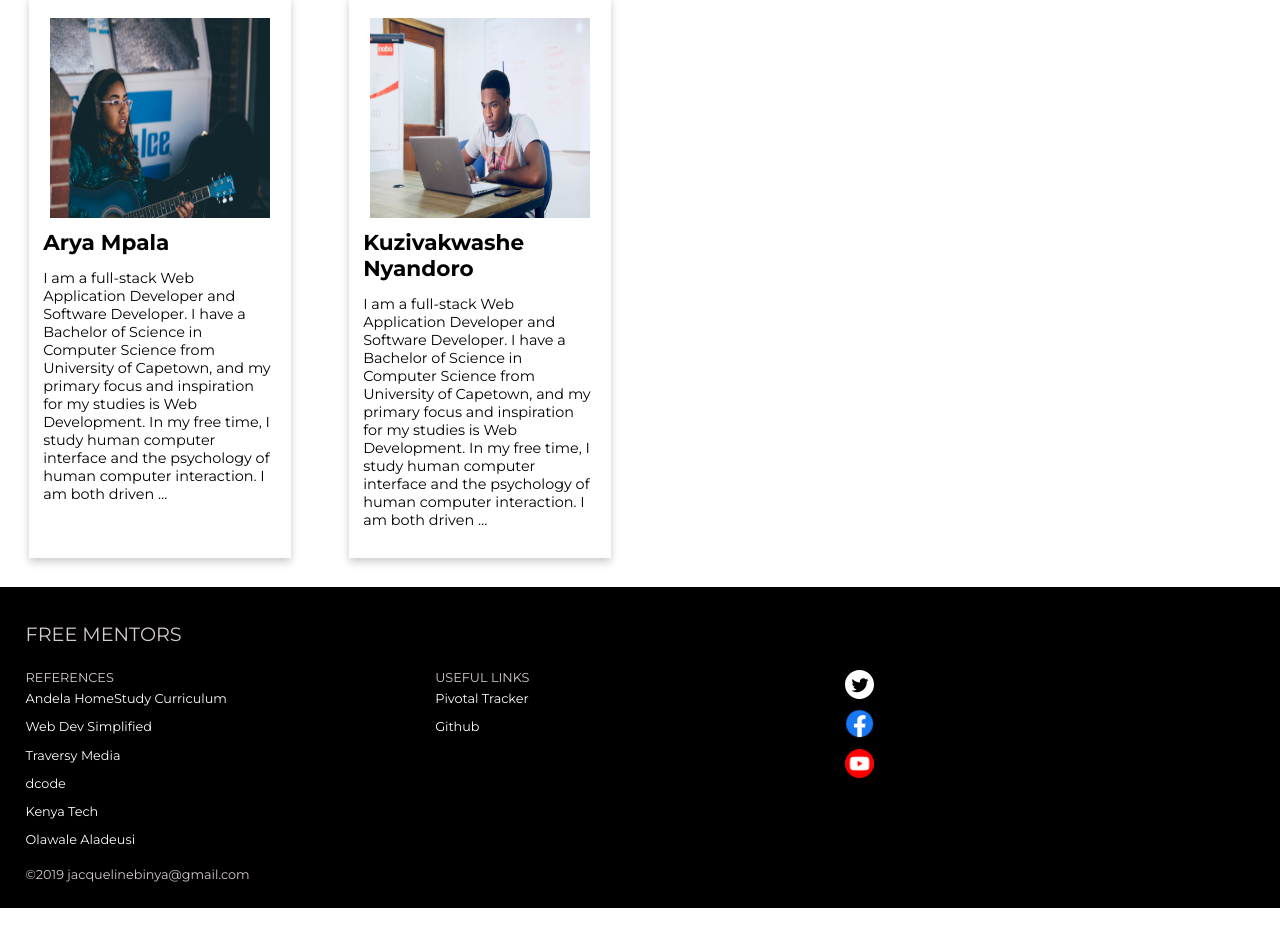
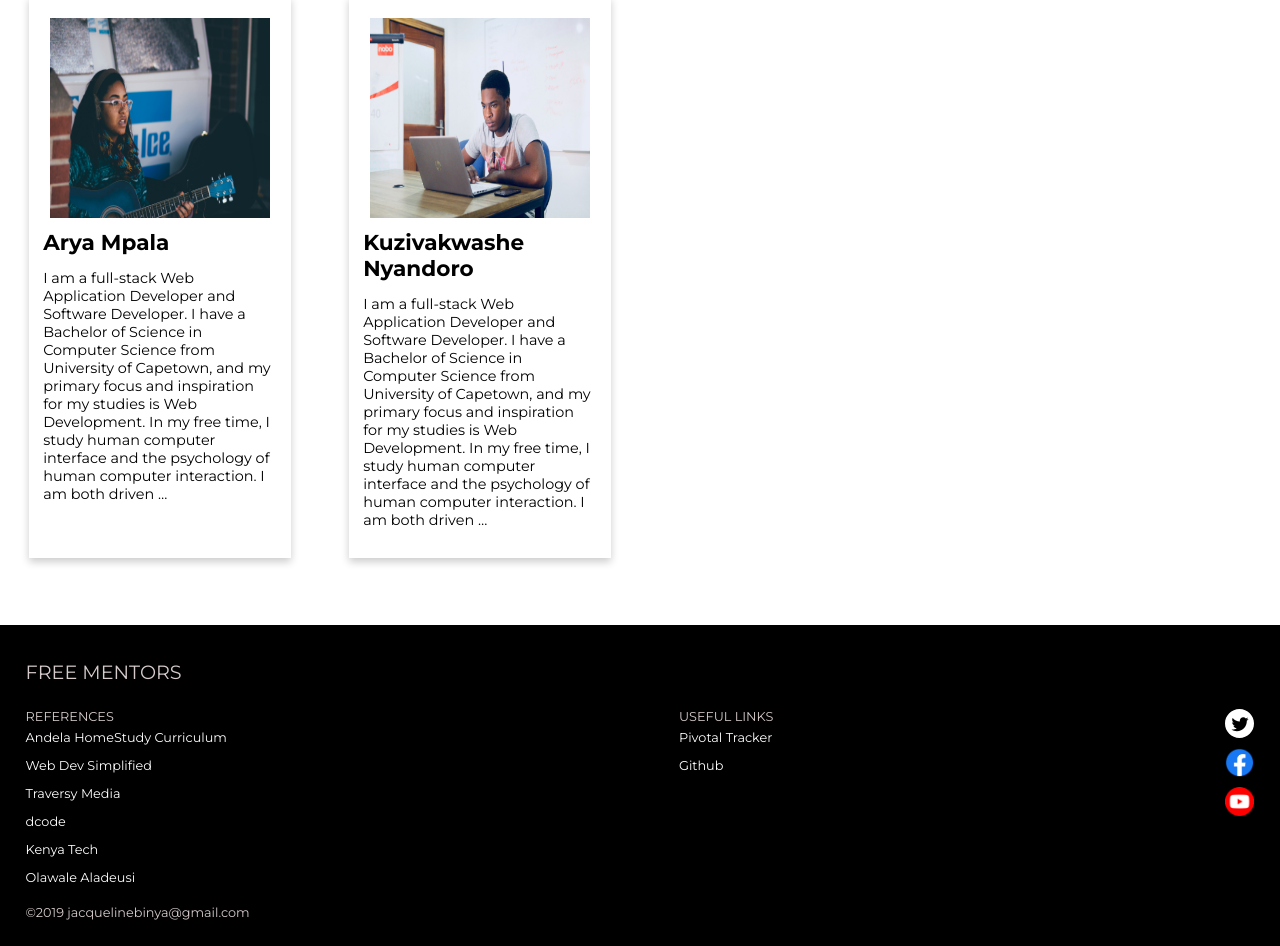
Before and after one commit to JackieBinya/free-mentors-challenge-2, a website: page UI/mentors.html in a window 1280 px wide. Shown: the part 713-1659 px from the top of the page. Before the commit the page ends 1621 px from the top, so only its background shows below. Drawn offline with Linux system fonts and the light colour scheme.

Commit message:
bg(168254182) Fix footer styling - modified footer styling in styles.css [finishes #168254182]

```diff
--- a/UI/styles.css
+++ b/UI/styles.css
@@ -521,7 +521,7 @@ margin-bottom: 0.8em;
 }
 
 footer a:hover {
-color: rgb(0, 0, 255);
+color: lightblue;
 }
 
 .resources {
@@ -556,11 +556,7 @@ margin-bottom: 3em;
 @media only screen and (min-width: 1025px) {
 footer {
   padding: 2em;
-}
-
-.resources {
-  display: grid;
-  grid-template-columns: 1fr 1fr 1fr;
+  margin-top: 3em;
 }
 
 .social-links1 {
```
